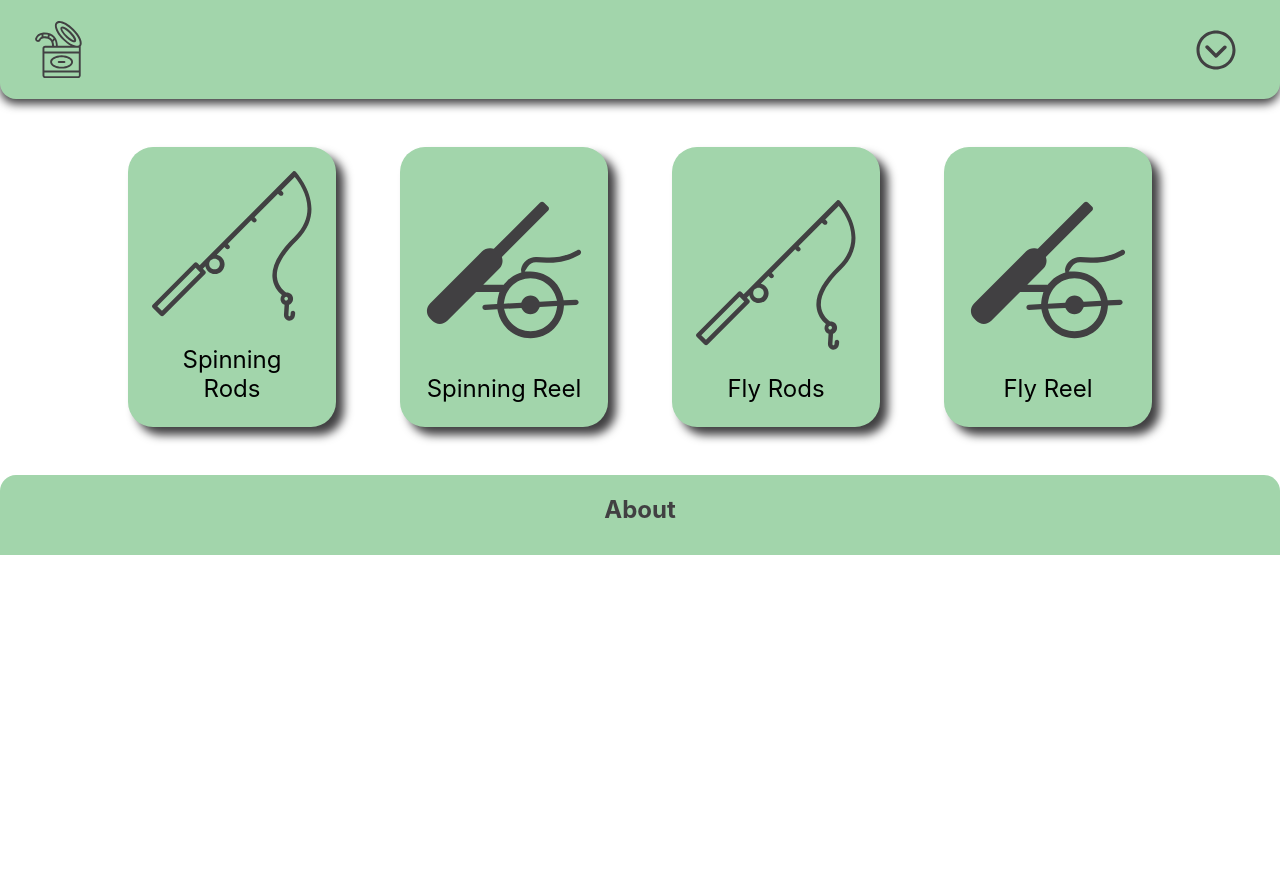
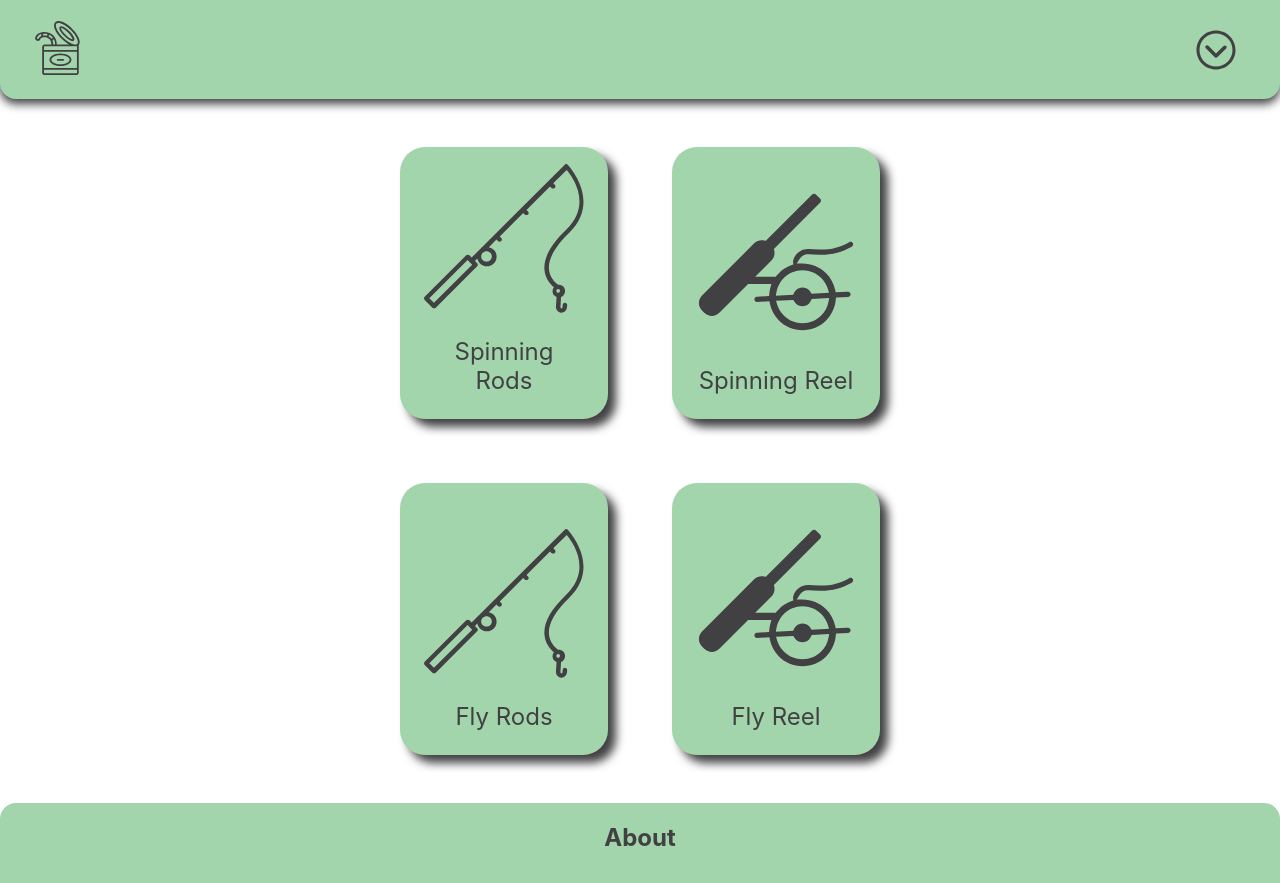
Before and after one commit to JustinLepine/capstone-can-of-worms, a React (Create React App) app: page /rods in a window 1280 px wide. Before the commit the page ends 800 px from the top, so only its background shows below. Built offline with nearby package versions, Linux system fonts and the light colour scheme.

Commit message:
added links between current pages

```diff
--- a/src/components/Dash/Dash.js
+++ b/src/components/Dash/Dash.js
@@ -1,31 +1,40 @@
-import React from 'react';
-import Crankbait from '../../assets/icons/crankbait.svg';
-import Hook from '../../assets/icons/hook.svg';
-import Rod from '../../assets/icons/rod.svg';
-import Knot from '../../assets/icons/knot_icon.svg';
-import './Dash.scss';
+import React from "react";
+import { Link } from "react-router-dom";
+import Crankbait from "../../assets/icons/crankbait.svg";
+import Hook from "../../assets/icons/hook.svg";
+import Rod from "../../assets/icons/rod.svg";
+import Knot from "../../assets/icons/knot_icon.svg";
+import "./Dash.scss";
 
 function Dash() {
   return (
-    <section className='dash'>
-      <div className='dash__button'>
-        <img className='dash__icon' src={Crankbait} alt='crankbait-icon'/>
-        <p className='dash__subtitles'>Lures</p>
-      </div>
-      <div className='dash__button'>
-        <img className='dash__icon' src={Hook} alt='crankbait-icon'/>
-        <p className='dash__subtitles'>Tackle</p>
-      </div>
-      <div className='dash__button'>
-        <img className='dash__icon' src={Rod} alt='crankbait-icon'/>
-        <p className='dash__subtitles'>Rods & Reels</p>
-      </div>
-      <div className='dash__button'>
-        <img className='dash__icon' src={Knot} alt='crankbait-icon'/>
-        <p className='dash__subtitles'>Knots</p>
-      </div>
+    <section className="dash">
+      <Link className="dash__link" to="/lures">
+        <div className="dash__button">
+          <img className="dash__icon" src={Crankbait} alt="crankbait-icon" />
+          <p className="dash__subtitles">Lures</p>
+        </div>
+      </Link>
+      <Link className="dash__link" to="/tackle">
+        <div className="dash__button">
+          <img className="dash__icon" src={Hook} alt="crankbait-icon" />
+          <p className="dash__subtitles">Tackle</p>
+        </div>
+      </Link>
+      <Link className="dash__link" to="/rods">
+        <div className="dash__button">
+          <img className="dash__icon" src={Rod} alt="crankbait-icon" />
+          <p className="dash__subtitles">Rods & Reels</p>
+        </div>
+      </Link>
+      <Link className="dash__link" to="/">
+        <div className="dash__button">
+          <img className="dash__icon" src={Knot} alt="crankbait-icon" />
+          <p className="dash__subtitles">Knots</p>
+        </div>
+      </Link>
     </section>
-  )
+  );
 }
 
 export default Dash;
--- a/src/components/Lures/Lures.js
+++ b/src/components/Lures/Lures.js
@@ -1,29 +1,39 @@
 import React from "react";
-import Crankbait from '../../assets/icons/crankbait.svg';
-import Gummy from '../../assets/icons/gummy_icon.svg';
-import Frog from '../../assets/icons/frog.svg';
-import Popper from '../../assets/icons/popper.svg';
-import './Lures.scss'
+import { Link } from "react-router-dom";
+import Crankbait from "../../assets/icons/crankbait.svg";
+import Gummy from "../../assets/icons/gummy_icon.svg";
+import Frog from "../../assets/icons/frog.svg";
+import Popper from "../../assets/icons/popper.svg";
+
+import "./Lures.scss";
 
 function Lures() {
   return (
     <section className="lures">
-      <div className="lures__button">
-        <img className="lures__icon" src={Crankbait} alt="crankbait-icon" />
-        <p className="lures__subtitles">Lures</p>
-      </div>
+      <Link className="lures__link" to="/crankbait">
+        <div className="lures__button">
+          <img className="lures__icon" src={Crankbait} alt="crankbait-icon" />
+          <p className="lures__subtitles">Lures</p>
+        </div>
+      </Link>
+      <Link className="lures__link" to="/softbait">
       <div className="lures__button">
         <img className="lures__icon" src={Gummy} alt="crankbait-icon" />
         <p className="lures__subtitles">Gummies</p>
       </div>
+      </Link>
+      <Link className="lures__link" to="/">
       <div className="lures__button">
         <img className="lures__icon" src={Popper} alt="crankbait-icon" />
         <p className="lures__subtitles">Top Water</p>
       </div>
+      </Link>
+      <Link className="lures__link" to="/">
       <div className="lures__button">
         <img className="lures__icon" src={Frog} alt="crankbait-icon" />
         <p className="lures__subtitles">Frogs</p>
       </div>
+      </Link>
     </section>
   );
 }
--- a/src/components/Nav/Nav.js
+++ b/src/components/Nav/Nav.js
@@ -2,11 +2,14 @@ import React from 'react';
 import Logo from '../../assets/icons/can_of_worms.svg';
 import Drop from '../../assets/icons/drop_down.svg';
 import './Nav.scss';
+import { Link } from "react-router-dom";
 
 function Nav() {
   return (
     <section className='nav'>
+      <Link to='/'>
         <img className='nav__logo' src={Logo} alt='logo' />
+      </Link>
         <img className='nav__drop' src={Drop} alt='drop'/>
     </section>
   )
--- a/src/components/Nav/Nav.scss
+++ b/src/components/Nav/Nav.scss
@@ -11,6 +11,7 @@
     box-shadow: 0px 5px 10px $graphite;
 
     &__logo {
+        height: 3.4rem;
         margin: 0.2rem;
     }
 
--- a/src/components/Rods/Rods.js
+++ b/src/components/Rods/Rods.js
@@ -1,29 +1,38 @@
-import React from 'react'
-import Reel from '../../assets/icons/fly-reel.svg';
-import Rod from '../../assets/icons/rod.svg';
-import './Rods.scss';
+import React from "react";
+import { Link } from "react-router-dom";
+import Reel from "../../assets/icons/fly-reel.svg";
+import Rod from "../../assets/icons/rod.svg";
+import "./Rods.scss";
 
 function Rods() {
   return (
-    <section className='rods'>
-    <div className='rods__button'>
-      <img className='rods__icon' src={Rod} alt='rod-icon'/>
-      <p className='rods__subtitles'>Spinning Rods</p>
-    </div>
-    <div className='rods__button'>
-      <img className='rods__icon' src={Reel} alt='crankbait-icon'/>
-      <p className='rods__subtitles'>Spinning Reel</p>
-    </div>
-    <div className='rods__button'>
-      <img className='rods__icon' src={Rod} alt='crankbait-icon'/>
-      <p className='rods__subtitles'>Fly Rods</p>
-    </div>
-    <div className='rods__button'>
-      <img className='rods__icon' src={Reel} alt='crankbait-icon'/>
-      <p className='rods__subtitles'>Fly Reel</p>
-    </div>
-  </section>
-  )
+    <section className="rods">
+      <Link className="lures__link" to="/">
+        <div className="rods__button">
+          <img className="rods__icon" src={Rod} alt="rod-icon" />
+          <p className="rods__subtitles">Spinning Rods</p>
+        </div>
+      </Link>
+      <Link className="lures__link" to="/">
+        <div className="rods__button">
+          <img className="rods__icon" src={Reel} alt="crankbait-icon" />
+          <p className="rods__subtitles">Spinning Reel</p>
+        </div>
+      </Link>
+      <Link className="lures__link" to="/">
+        <div className="rods__button">
+          <img className="rods__icon" src={Rod} alt="crankbait-icon" />
+          <p className="rods__subtitles">Fly Rods</p>
+        </div>
+      </Link>
+      <Link className="lures__link" to="/">
+        <div className="rods__button">
+          <img className="rods__icon" src={Reel} alt="crankbait-icon" />
+          <p className="rods__subtitles">Fly Reel</p>
+        </div>
+      </Link>
+    </section>
+  );
 }
 
-export default Rods
+export default Rods;
--- a/src/components/Tackle/Tackle.js
+++ b/src/components/Tackle/Tackle.js
@@ -1,29 +1,38 @@
 import React from "react";
-import Hook from '../../assets/icons/hook.svg';
-import Spoon from '../../assets/icons/spoon.svg';
-import Jig from '../../assets/icons/duo-hook.svg';
-import Weight from '../../assets/icons/weight.svg';
-import './Tackle.scss';
+import { Link } from "react-router-dom";
+import Hook from "../../assets/icons/hook.svg";
+import Spoon from "../../assets/icons/spoon.svg";
+import Jig from "../../assets/icons/duo-hook.svg";
+import Weight from "../../assets/icons/weight.svg";
+import "./Tackle.scss";
 
 function Tackle() {
   return (
     <section className="tackle">
+      <Link className="lures__link" to="/">
         <div className="tackle__button">
           <img className="tackle__icon" src={Hook} alt="crankbait-icon" />
           <p className="tackle__subtitles">Hooks</p>
         </div>
+      </Link>
+      <Link className="lures__link" to="/">
         <div className="tackle__button">
           <img className="tackle__icon" src={Spoon} alt="crankbait-icon" />
           <p className="tackle__subtitles">Spoons</p>
         </div>
+      </Link>
+      <Link className="lures__link" to="/">
         <div className="tackle__button">
           <img className="tackle__icon" src={Jig} alt="crankbait-icon" />
           <p className="tackle__subtitles">Jigs</p>
         </div>
+      </Link>
+      <Link className="lures__link" to="/">
         <div className="tackle__button">
           <img className="tackle__icon" src={Weight} alt="crankbait-icon" />
           <p className="tackle__subtitles">Weights</p>
         </div>
+      </Link>
     </section>
   );
 }
--- a/src/styles/_mixins.scss
+++ b/src/styles/_mixins.scss
@@ -66,16 +66,33 @@
     flex-wrap: wrap;
     justify-content: center;
 
+    @include tablet {
+        margin-left: 14.5%;
+        margin-right: 14.5%;
+    }
+
+    @include desktop {
+        margin-left: 25%;
+        margin-right: 25%;
+    }
+
     &__button {
         background-color: $sage;
         box-shadow: 8px 8px 10px $graphite;
-        margin: 2rem;
         display: flex;
         flex-direction: column;
         width: 10rem;
         border-radius: 25px;
         justify-content: flex-end;
         padding: 1.5rem;
+        height: 14rem;
+    }
+
+    &__link {
+        margin: 2rem;
+        text-decoration: none;
+        display: flex;
+        flex-direction: column;
     }
 
     &__icon {
@@ -83,6 +100,7 @@
     }
 
     &__subtitles {
+        color: $graphite;
         font-size: 1.5rem;
         text-align: center;
         margin: 1rem 0 0;
```
Lines whose indentation alone changed are shown as unchanged.
